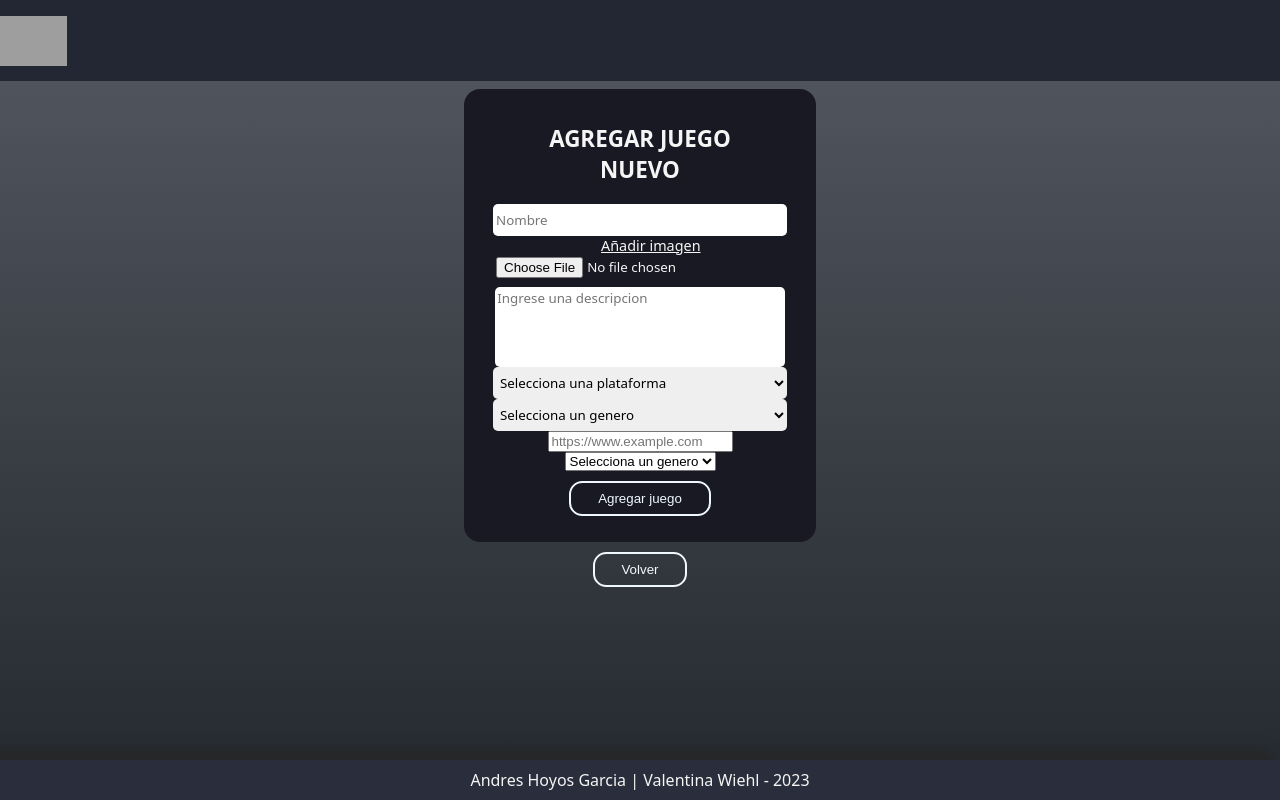
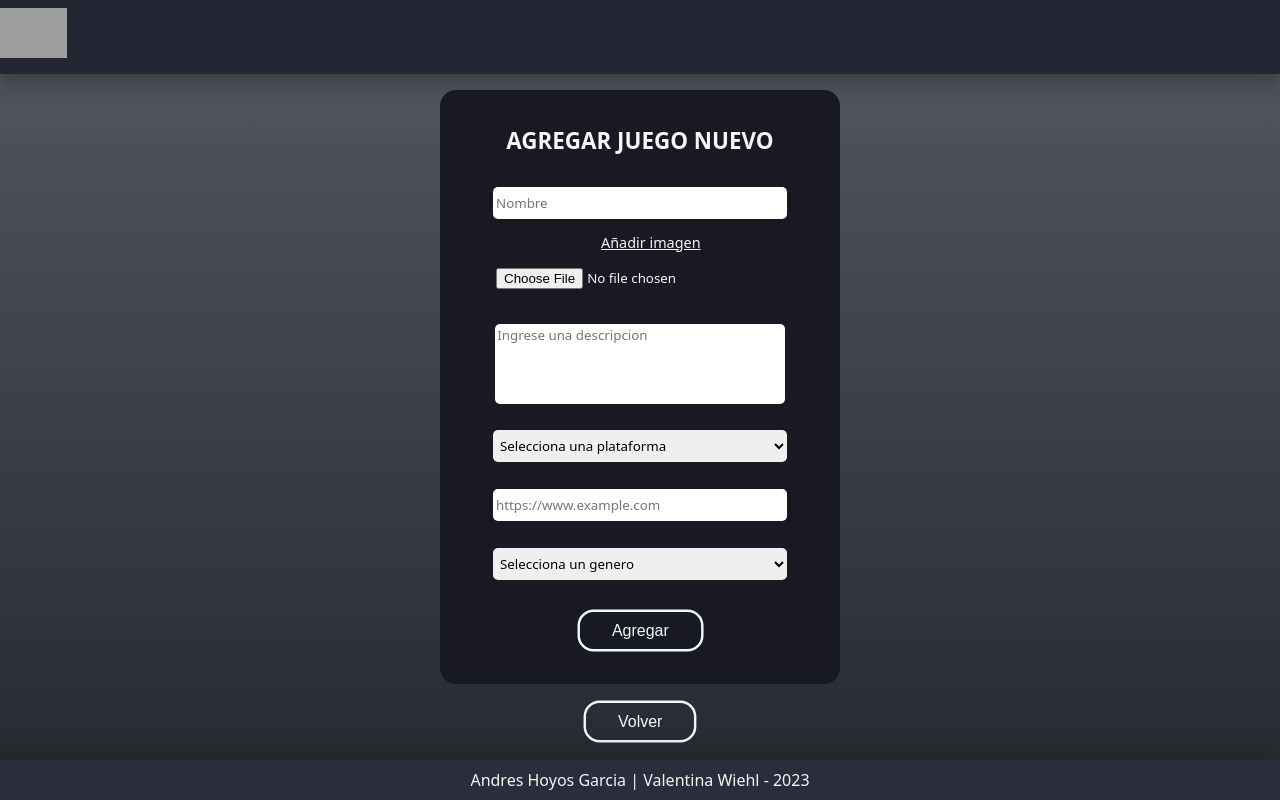
Before and after one commit to wiehl-valentina/tp1-php, a PHP site: page /altaJuego.php in a window 1280 px wide. Run offline with PHP 8.4, Linux system fonts and the light colour scheme; grey boxes are pictures that could not be loaded.

Commit message:
fix styles

```diff
--- a/var/www/altaJuego.php
+++ b/var/www/altaJuego.php
@@ -9,7 +9,9 @@
 
 </head>
 <body class="newgame">
-    <header><img src="https://community.akamai.steamstatic.com/public/shared/images/responsive/header_logo.png" height="50em"></header>
+    <header style="box-shadow: 0 10px 20px rgb(61, 62, 64);">
+        <img src="https://community.akamai.steamstatic.com/public/shared/images/responsive/header_logo.png" height="50em">
+    </header>
 
     <form class="add" id="add" action="create.php" method="POST" enctype="multipart/form-data">
         <h2>Agregar juego nuevo</h2>
@@ -26,22 +28,16 @@
             <option value="plat2">PlayStation</option>
         </select>
 
+        <input type="url" placeholder="https://www.example.com" name="url" id="url" class="input inputs" required>
+
         <select id="genero" name="genero" class="input">
-            <option value="empty">Selecciona un genero</option>
-            <option value="gen1">Genero 1</option>
-            <option value="gen2">Genero 2</option>
-        </select>
-
-        <input type="url" placeholder="https://www.example.com" name="url" id="url" class="text-type" required>
-
-        <select id="genero" name="genero">
             <option value="5">Selecciona un genero</option>
             <option value="1">Disparos</option>
             <option value="2">Accion</option>
             <option value="3">Terror</option>
             <option value="4">Estrategia</option>
         </select>
-        <input type="submit" value="Agregar juego" class="boton">
+        <input type="submit" value="Agregar" class="boton">
     </form>
     <a href="index.php"><button class="boton">Volver</button></a>
     <footer>Andres Hoyos Garcia | Valentina Wiehl - 2023</footer>
--- a/var/www/estilos.css
+++ b/var/www/estilos.css
@@ -16,10 +16,12 @@ body {
 header{
     background-color: #232633;
     width: 100vw;
-    text-align: left;
-    padding: 1em 0 0.6em;
-    position:relative;
-    top: -0.5em;
+    display: flex;
+    flex-direction: row;
+    justify-content: space-between;
+    align-items: center;
+    padding: 1em 2em 1em 0;
+    margin-top: -1em;
 }
 
 .filters{
@@ -74,7 +76,8 @@ header{
     background-color:#191923;
     border-radius: 1em;
     padding: 1em 3em;
-    width: 22em;
+    width: 25em;
+    margin-top: 1em;
 }
 
 #add label {
@@ -90,6 +93,7 @@ header{
     outline: none;
     border: none;
     border-radius: 5px;
+    margin: 1em;
     font-family: system-ui, -apple-system, BlinkMacSystemFont, 'Segoe UI', Roboto, Oxygen, Ubuntu, Cantarell, 'Open Sans', 'Helvetica Neue', sans-serif;
 }
 
@@ -151,7 +155,9 @@ footer{
     border-radius: 1em;
     padding: 0.6em 2em;
     color: aliceblue;
-    margin: 10px;
+    margin: 1.5em;
+    cursor:pointer;
+    scale: 120%;
 }
 
 .boton:hover{
```
Also changed, not shown: var/www/index.php (+5 -3 lines).
